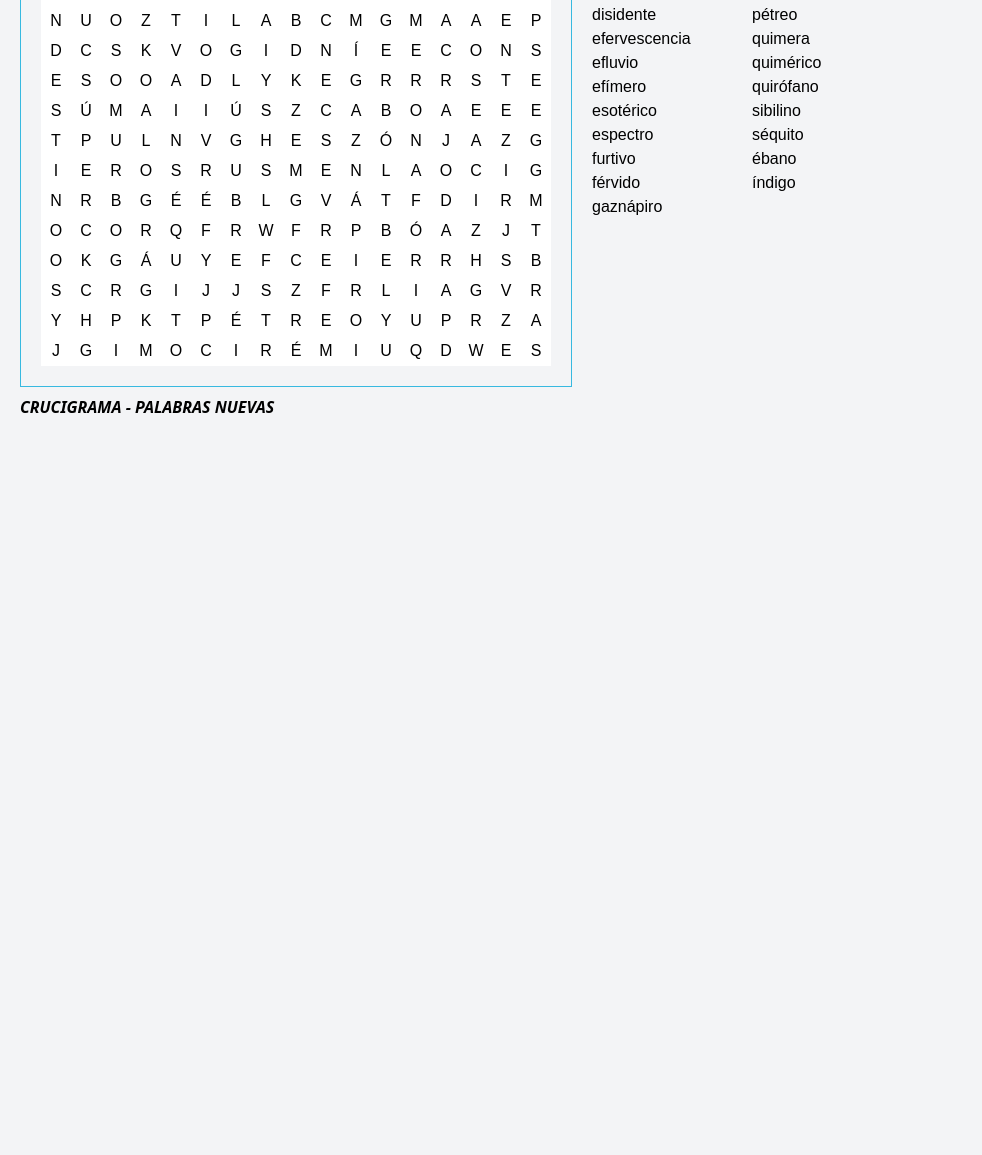
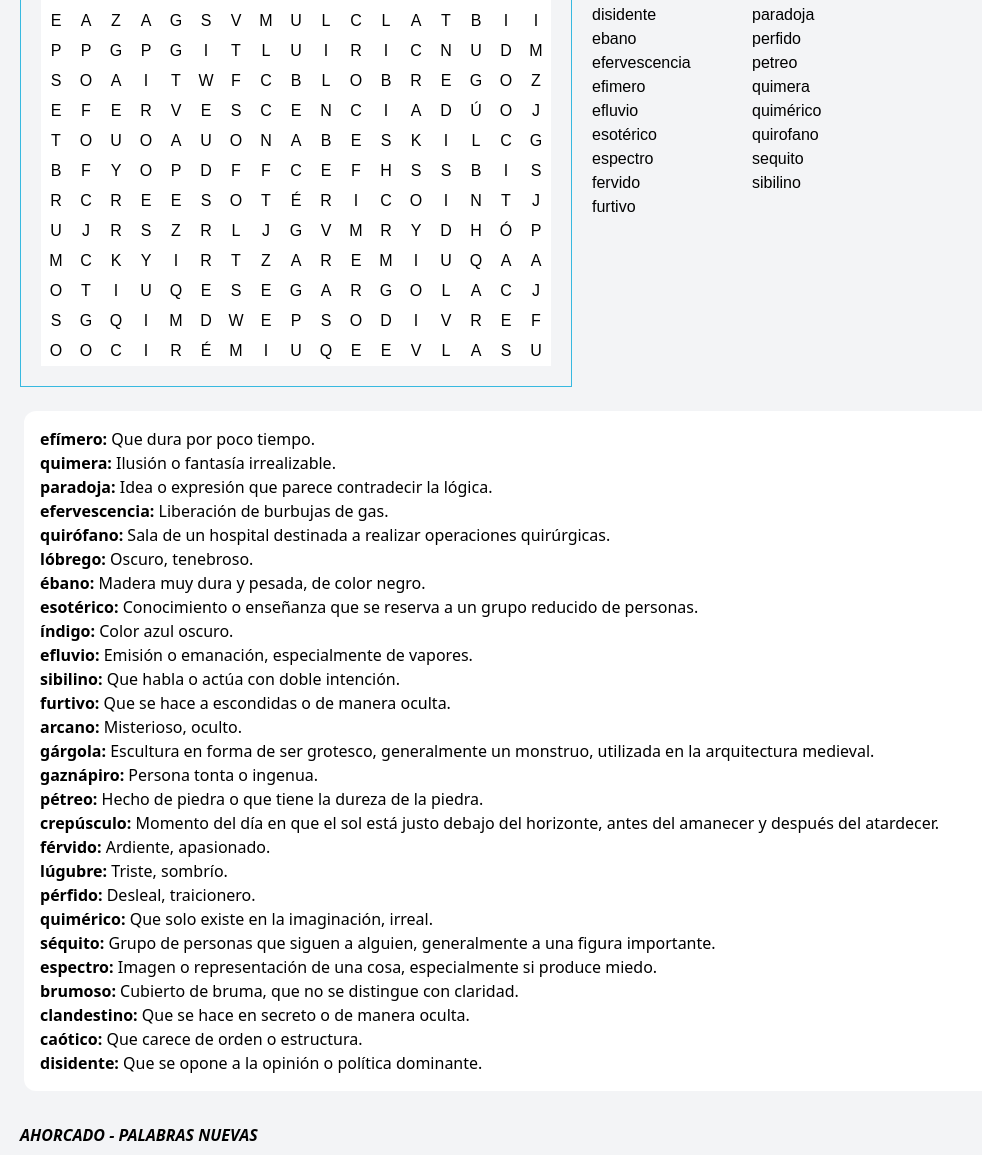
Before and after one commit to JuanMeza21/Proyecto-integrador-I, a website: page src/juegos.html in a window 1280 px wide. Shown: the part 265-1420 px from the top of the page, without its empty margins (0-982 px from the left). Before the commit the page ends 800 px from the top, so only its background shows below. Drawn offline with nearby package versions, Linux system fonts and the light colour scheme.

Commit message:
Commit juegos 2

```diff
--- a/src/juegos.html
+++ b/src/juegos.html
@@ -34,25 +34,110 @@
             <div id="contenedor"></div>
             <div id="palabras-sopadeletras"></div>
         </div>
+
     </section>
+
+    <div class="m-6 shadow-2xl bg-[#ffff] rounded-xl p-4">
+            <div>
+                <p><strong>efímero:</strong> Que dura por poco tiempo.</p>
+            </div>
+            <div>
+                <p><strong>quimera:</strong> Ilusión o fantasía irrealizable.</p>
+            </div>
+            <div>
+                <p><strong>paradoja:</strong> Idea o expresión que parece contradecir la lógica.</p>
+            </div>
+            <div>
+                <p><strong>efervescencia:</strong> Liberación de burbujas de gas.</p>
+            </div>
+            <div>
+                <p><strong>quirófano:</strong> Sala de un hospital destinada a realizar operaciones quirúrgicas.</p>
+            </div>
+            <div>
+                <p><strong>lóbrego:</strong> Oscuro, tenebroso.</p>
+            </div>
+            <div>
+                <p><strong>ébano:</strong> Madera muy dura y pesada, de color negro.</p>
+            </div>
+            <div>
+                <p><strong>esotérico:</strong> Conocimiento o enseñanza que se reserva a un grupo reducido de personas.</p>
+            </div>
+            <div>
+                <p><strong>índigo:</strong> Color azul oscuro.</p>
+            </div>
+            <div>
+                <p><strong>efluvio:</strong> Emisión o emanación, especialmente de vapores.</p>
+            </div>
+            <div>
+                <p><strong>sibilino:</strong> Que habla o actúa con doble intención.</p>
+            </div>
+            <div>
+                <p><strong>furtivo:</strong> Que se hace a escondidas o de manera oculta.</p>
+            </div>
+            <div>
+                <p><strong>arcano:</strong> Misterioso, oculto.</p>
+            </div>
+            <div>
+                <p><strong>gárgola:</strong> Escultura en forma de ser grotesco, generalmente un monstruo, utilizada en la arquitectura medieval.</p>
+            </div>
+            <div>
+                <p><strong>gaznápiro:</strong> Persona tonta o ingenua.</p>
+            </div>
+            <div>
+                <p><strong>pétreo:</strong> Hecho de piedra o que tiene la dureza de la piedra.</p>
+            </div>
+            <div>
+                <p><strong>crepúsculo:</strong> Momento del día en que el sol está justo debajo del horizonte, antes del amanecer y después del atardecer.</p>
+            </div>
+            <div>
+                <p><strong>férvido:</strong> Ardiente, apasionado.</p>
+            </div>
+            <div>
+                <p><strong>lúgubre:</strong> Triste, sombrío.</p>
+            </div>
+            <div>
+                <p><strong>pérfido:</strong> Desleal, traicionero.</p>
+            </div>
+            <div>
+                <p><strong>quimérico:</strong> Que solo existe en la imaginación, irreal.</p>
+            </div>
+            <div>
+                <p><strong>séquito:</strong> Grupo de personas que siguen a alguien, generalmente a una figura importante.</p>
+            </div>
+            <div>
+                <p><strong>espectro:</strong> Imagen o representación de una cosa, especialmente si produce miedo.</p>
+            </div>
+            <div>
+                <p><strong>brumoso:</strong> Cubierto de bruma, que no se distingue con claridad.</p>
+            </div>
+            <div>
+                <p><strong>clandestino:</strong> Que se hace en secreto o de manera oculta.</p>
+            </div>
+            <div>
+                <p><strong>caótico:</strong> Que carece de orden o estructura.</p>
+            </div>
+            <div>
+                <p><strong>disidente:</strong> Que se opone a la opinión o política dominante.</p>
+            </div>
+    </div>
 
     <section>
         <div>
-            <h1>CRUCIGRAMA - PALABRAS NUEVAS</h1>
+            <h1>AHORCADO - PALABRAS NUEVAS</h1>
         </div>
     </section>
 
     <!-- Construcción de la sopa de letras -->
     <script>
         // Array con las palabras que el usuario debe buscar
-        var palabras = ['efímero', 'quimera', 'paradoja',
-            'efervescencia', 'quirófano', 'lóbrego',
-            'ébano', 'esotérico', 'índigo',
+        var palabras = ['efimero', 'quimera', 'paradoja',
+            'efervescencia', 'quirofano', 'lobrego',
+            'ebano', 'esotérico', 'indigo',
             'efluvio', 'sibilino', 'furtivo',
-            'arcano', 'gárgola', 'gaznápiro',
-            'pétreo', 'crepúsculo', 'férvido',
-            'lúgubre', 'pérfido', 'quimérico',
-            'séquito', 'espectro', 'brumoso',
+            'arcano', 'gargola', 'gaznapiro',
+            'petreo', 'crepusculo', 'fervido',
+            'lúgubre', 'perfido', 'quimérico',
+            'sequito', 'espectro', 'brumoso',
             'clandestino', 'caótico', 'disidente'
         ];
 
@@ -68,5 +153,7 @@
         });
     </script>
 
+    <script src="src_juegos/script.js"></script>
+
 </body>
 </html>
--- a/src/src_juegos/style.css
+++ b/src/src_juegos/style.css
@@ -118,3 +118,44 @@ h1 {
   padding: 2px 10px;
   cursor: pointer;
 }
+
+/*Ahorcado*/
+.hidden {
+    color: transparent;
+}
+
+#wordContainer {
+    margin-top: 20px;
+}
+
+.letter {
+    margin: 0 7px;
+    position: relative;
+    text-align: center;
+}
+
+.letter::after{
+    content: ' ';
+    display: block;
+    position: absolute;
+    left: 0;
+    width: 100%;
+    height: 1px;
+    background-color: #fff;
+    min-width: 12px;
+}
+
+#startButton {
+    margin-top: 20px;
+    appearance: none;
+    font-family: 'SF Pixelate', sans-serif;
+    border: none;
+    width: 300px;
+    padding: 10px;
+    background: #d95d39;
+    color: #fff;
+    font-weight: 600;
+    font-size: 20px;
+    border-radius: 4px;
+    cursor: pointer;
+}
```
Also changed, not shown: src/src_juegos/script.js (added).
